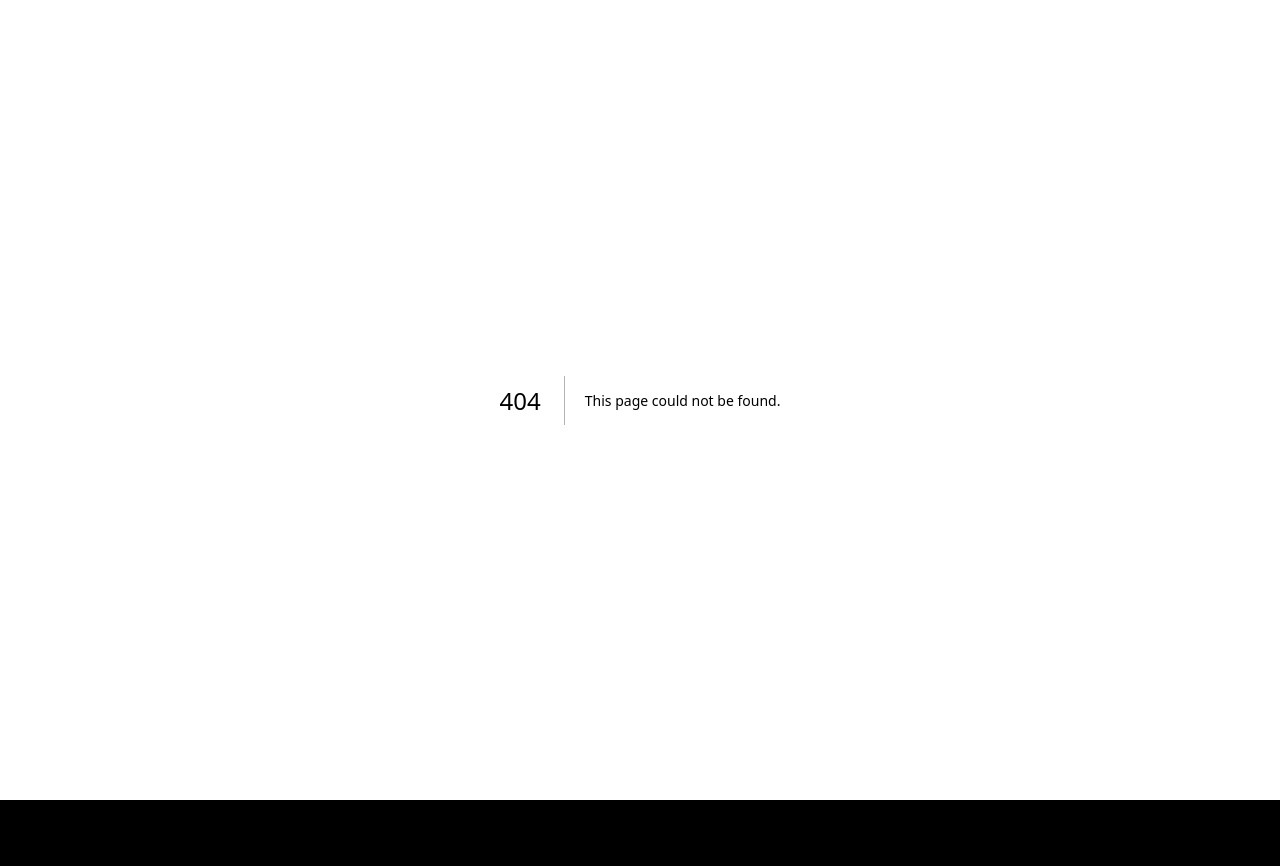
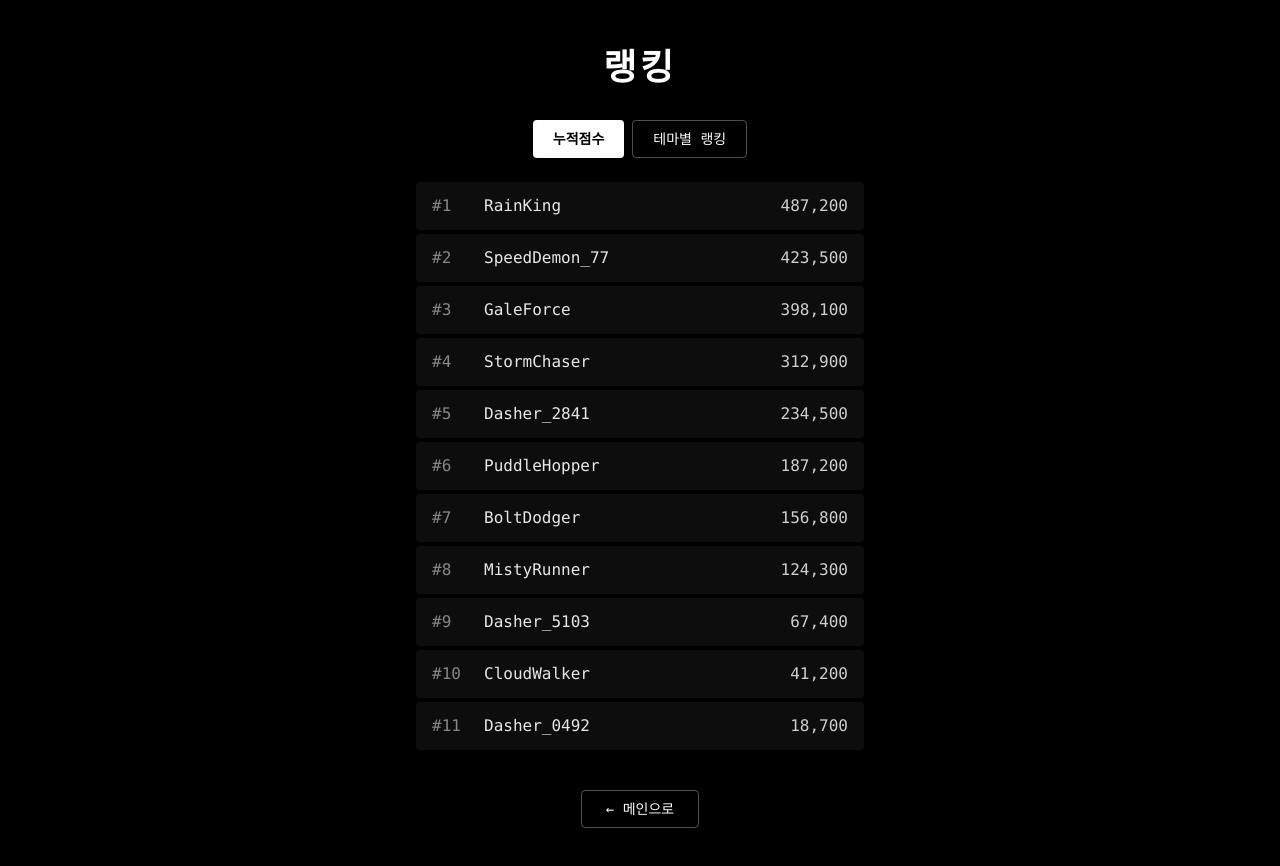
Before and after one commit to LEESOLL/rain-dash, a Next.js app: page /ranking in a window 1280 px wide. Before the commit this address had no page. Shown: the top 866 px of the page. Before the commit the page ends 800 px from the top, so only its background shows below. Built offline with nearby package versions, Linux system fonts and the light colour scheme.

Commit message:
feat(ranking): 랭킹 시스템 추가 — 누적점수/테마별 랭킹, Mock 데이터, ME 하이라이트

```diff
--- a/app/page.tsx
+++ b/app/page.tsx
@@ -39,6 +39,12 @@ export default function Home() {
           >
             게임 방법
           </Link>
+          <Link
+            href="/ranking"
+            className="rounded border border-white/30 px-8 py-3 text-center text-lg tracking-widest transition hover:bg-white/10"
+          >
+            랭킹 보기
+          </Link>
         </div>
       </div>
     </main>
--- /dev/null
+++ b/app/ranking/page.tsx
@@ -0,0 +1,139 @@
+"use client";
+
+import Link from "next/link";
+import { useEffect, useState, useSyncExternalStore } from "react";
+import {
+  getServerRankingSnapshot,
+  readBundleRanking,
+  readCumulativeRanking,
+  refreshRanking,
+  subscribeRanking,
+} from "@/features/ranking/rankingStore";
+import type { RankEntry } from "@/features/ranking/types";
+import { getBundles } from "@/features/stage/stageRepository";
+
+type Tab = "cumulative" | "theme";
+
+export default function RankingsPage() {
+  const [tab, setTab] = useState<Tab>("cumulative");
+  const [bundleId, setBundleId] = useState<string>("rainy-day");
+
+  useEffect(() => {
+    refreshRanking();
+  }, []);
+
+  const cumulative = useSyncExternalStore(
+    subscribeRanking,
+    readCumulativeRanking,
+    getServerRankingSnapshot,
+  );
+
+  const bundleEntries = useSyncExternalStore(
+    subscribeRanking,
+    () => readBundleRanking(bundleId),
+    getServerRankingSnapshot,
+  );
+
+  const bundles = getBundles();
+
+  return (
+    <main className="flex min-h-dvh flex-col items-center bg-black px-4 py-12 font-mono text-white">
+      <h1 className="mb-8 text-4xl font-bold tracking-widest">랭킹</h1>
+
+      <div className="mb-6 flex gap-2">
+        <button
+          onClick={() => setTab("cumulative")}
+          className={`rounded px-5 py-2 text-sm transition ${
+            tab === "cumulative"
+              ? "bg-white font-bold text-black"
+              : "border border-white/30 hover:bg-white/10"
+          }`}
+        >
+          누적점수
+        </button>
+        <button
+          onClick={() => setTab("theme")}
+          className={`rounded px-5 py-2 text-sm transition ${
+            tab === "theme"
+              ? "bg-white font-bold text-black"
+              : "border border-white/30 hover:bg-white/10"
+          }`}
+        >
+          테마별 랭킹
+        </button>
+      </div>
+
+      <div className="w-full max-w-md">
+        {tab === "cumulative" && <RankList entries={cumulative} />}
+
+        {tab === "theme" && (
+          <div className="flex flex-col gap-4">
+            <select
+              value={bundleId}
+              onChange={(e) => setBundleId(e.target.value)}
+              className="rounded border border-white/30 bg-white/10 px-3 py-2 text-white outline-none focus:border-white"
+            >
+              {bundles.map((b) => (
+                <option key={b.id} value={b.id} className="bg-black text-white">
+                  {b.name}
+                </option>
+              ))}
+            </select>
+            <RankList entries={bundleEntries} />
+          </div>
+        )}
+      </div>
+
+      <Link
+        href="/"
+        className="mt-10 rounded border border-white/30 px-6 py-2 text-sm transition hover:bg-white/10"
+      >
+        ← 메인으로
+      </Link>
+    </main>
+  );
+}
+
+function RankList({ entries }: { entries: RankEntry[] }) {
+  if (entries.length === 0) {
+    return (
+      <div className="rounded border border-white/10 py-8 text-center text-sm opacity-50">
+        기록 없음
+      </div>
+    );
+  }
+
+  return (
+    <ol className="flex flex-col gap-1">
+      {entries.map((e, i) => (
+        <li
+          key={`${e.nickname}-${i}`}
+          className={`flex items-center justify-between rounded px-4 py-3 ${
+            e.isMe
+              ? "border border-yellow-400/60 bg-yellow-400/15"
+              : "bg-white/5"
+          }`}
+        >
+          <div className="flex items-center gap-3">
+            <span className="w-10 opacity-50">#{i + 1}</span>
+            <span
+              className={e.isMe ? "font-bold text-yellow-200" : "text-white/90"}
+            >
+              {e.nickname}
+            </span>
+            {e.isMe && (
+              <span className="rounded bg-yellow-400 px-1.5 py-0.5 text-[10px] font-bold text-black">
+                ME
+              </span>
+            )}
+          </div>
+          <span
+            className={e.isMe ? "font-bold text-yellow-200" : "text-white/80"}
+          >
+            {e.score.toLocaleString()}
+          </span>
+        </li>
+      ))}
+    </ol>
+  );
+}
--- a/features/game/engine/createEngine.ts
+++ b/features/game/engine/createEngine.ts
@@ -1,5 +1,6 @@
 import type { Item, Shelter } from "@/features/stage/types";
 import {
+  addCumulativeScore,
   getBestScore,
   markCleared,
   recordBestScore,
@@ -233,6 +234,7 @@ export function createEngine(config: EngineConfig): Engine {
       state.bestScore = Math.max(prevBest, total);
       recordBestScore(stage.id, total);
       markCleared(stage.id);
+      addCumulativeScore(total);
     }
 
     if (state.onGround) {
--- /dev/null
+++ b/features/ranking/mockData.ts
@@ -0,0 +1,106 @@
+import type { MockUser } from "./types";
+
+/** 랭킹 데모용 가상 유저들. 향후 서버 연동 시 교체될 임시 데이터. */
+export const MOCK_USERS: MockUser[] = [
+  {
+    nickname: "RainKing",
+    cumulativeScore: 487_200,
+    bundleScores: {
+      "rainy-day": 124_500,
+      "rainy-night": 98_700,
+      "snowy-day": 76_300,
+      "snowy-night": 65_400,
+      "future-city": 89_200,
+      "space-station": 33_100,
+    },
+  },
+  {
+    nickname: "SpeedDemon_77",
+    cumulativeScore: 423_500,
+    bundleScores: {
+      "rainy-day": 142_800,
+      "rainy-night": 108_200,
+      "snowy-day": 95_400,
+      "future-city": 77_100,
+    },
+  },
+  {
+    nickname: "GaleForce",
+    cumulativeScore: 398_100,
+    bundleScores: {
+      "rainy-day": 89_400,
+      "rainy-night": 76_200,
+      "snowy-day": 84_300,
+      "snowy-night": 72_500,
+      "future-city": 45_600,
+      "space-station": 30_100,
+    },
+  },
+  {
+    nickname: "StormChaser",
+    cumulativeScore: 312_900,
+    bundleScores: {
+      "rainy-day": 104_600,
+      "rainy-night": 87_300,
+      "snowy-night": 58_200,
+      "future-city": 62_800,
+    },
+  },
+  {
+    nickname: "Dasher_2841",
+    cumulativeScore: 234_500,
+    bundleScores: {
+      "rainy-day": 78_900,
+      "rainy-night": 56_300,
+      "snowy-day": 43_200,
+    },
+  },
+  {
+    nickname: "PuddleHopper",
+    cumulativeScore: 187_200,
+    bundleScores: {
+      "rainy-day": 95_400,
+      "rainy-night": 67_800,
+    },
+  },
+  {
+    nickname: "BoltDodger",
+    cumulativeScore: 156_800,
+    bundleScores: {
+      "rainy-night": 89_200,
+      "snowy-night": 54_200,
+    },
+  },
+  {
+    nickname: "MistyRunner",
+    cumulativeScore: 124_300,
+    bundleScores: {
+      "rainy-day": 56_400,
+      "rainy-night": 34_200,
+      "snowy-day": 28_700,
+    },
+  },
+  {
+    nickname: "Dasher_5103",
+    cumulativeScore: 67_400,
+    bundleScores: {
+      "rainy-day": 34_200,
+      "rainy-night": 22_100,
+    },
+  },
+  {
+    nickname: "CloudWalker",
+    cumulativeScore: 41_200,
+    bundleScores: {
+      "rainy-day": 28_700,
+      "snowy-day": 12_500,
+    },
+  },
+  {
+    nickname: "Dasher_0492",
+    cumulativeScore: 18_700,
+    bundleScores: {
+      "rainy-day": 18_700,
+    },
+  },
+];
--- /dev/null
+++ b/features/ranking/rankingRepository.ts
@@ -0,0 +1,58 @@
+import {
+  getCumulativeScore,
+  getProgress,
+} from "@/features/stage/stageProgressRepository";
+import { getBundle } from "@/features/stage/stageRepository";
+import { getUser } from "@/features/user/userRepository";
+import { MOCK_USERS } from "./mockData";
+import type { RankEntry } from "./types";
+
+export function getCumulativeRanking(): RankEntry[] {
+  const me = getUser();
+  const myScore = getCumulativeScore();
+
+  const entries: RankEntry[] = MOCK_USERS.map((u) => ({
+    nickname: u.nickname,
+    score: u.cumulativeScore,
+    isMe: false,
+  }));
+
+  if (me) {
+    entries.push({
+      nickname: me.nickname,
+      score: myScore,
+      isMe: true,
+    });
+  }
+
+  return entries.sort((a, b) => b.score - a.score);
+}
+
+export function getBundleRanking(bundleId: string): RankEntry[] {
+  const me = getUser();
+  const progress = getProgress();
+  const bundle = getBundle(bundleId);
+
+  const myBundleScore = bundle
+    ? bundle.stageIds.reduce(
+        (sum, sid) => sum + (progress.bestScores[sid] ?? 0),
+        0,
+      )
+    : 0;
+
+  const entries: RankEntry[] = MOCK_USERS.map((u) => ({
+    nickname: u.nickname,
+    score: u.bundleScores[bundleId] ?? 0,
+    isMe: false,
+  })).filter((e) => e.score > 0);
+
+  if (me) {
+    entries.push({
+      nickname: me.nickname,
+      score: myBundleScore,
+      isMe: true,
+    });
+  }
+
+  return entries.sort((a, b) => b.score - a.score);
+}
--- /dev/null
+++ b/features/ranking/rankingStore.ts
@@ -0,0 +1,43 @@
+import { getBundleRanking, getCumulativeRanking } from "./rankingRepository";
+import type { RankEntry } from "./types";
+
+const EMPTY: RankEntry[] = [];
+
+let cumulativeCache: RankEntry[] | undefined;
+const bundleCache = new Map<string, RankEntry[]>();
+const listeners = new Set<() => void>();
+
+export function readCumulativeRanking(): RankEntry[] {
+  if (typeof window === "undefined") return EMPTY;
+  if (cumulativeCache === undefined) {
+    cumulativeCache = getCumulativeRanking();
+  }
+  return cumulativeCache;
+}
+
+export function readBundleRanking(bundleId: string): RankEntry[] {
+  if (typeof window === "undefined") return EMPTY;
+  let cached = bundleCache.get(bundleId);
+  if (!cached) {
+    cached = getBundleRanking(bundleId);
+    bundleCache.set(bundleId, cached);
+  }
+  return cached;
+}
+
+export function subscribeRanking(cb: () => void): () => void {
+  listeners.add(cb);
+  return () => {
+    listeners.delete(cb);
+  };
+}
+
+export function refreshRanking(): void {
+  cumulativeCache = undefined;
+  bundleCache.clear();
+  for (const l of listeners) l();
+}
+
+export function getServerRankingSnapshot(): RankEntry[] {
+  return EMPTY;
+}
--- /dev/null
+++ b/features/ranking/types.ts
@@ -0,0 +1,11 @@
+export type RankEntry = {
+  nickname: string;
+  score: number;
+  isMe: boolean;
+};
+
+export type MockUser = {
+  nickname: string;
+  cumulativeScore: number;
+  bundleScores: Record<string, number>;
+};
--- a/features/stage/data/bundles.ts
+++ b/features/stage/data/bundles.ts
@@ -42,5 +42,10 @@ export const BUNDLES: Bundle[] = [
     status: "coming-soon",
   },
   { id: "future-city", name: "미래 도시", stageIds: [], status: "coming-soon" },
-  { id: "space", name: "우주", stageIds: [], status: "coming-soon" },
+  {
+    id: "space-station",
+    name: "우주 정거장",
+    stageIds: [],
+    status: "coming-soon",
+  },
 ];
--- a/features/stage/stageProgressRepository.ts
+++ b/features/stage/stageProgressRepository.ts
@@ -7,6 +7,7 @@ const DEFAULT_PROGRESS: StageProgress = {
   clearedStageIds: [],
   bestScores: {},
   attemptCounts: {},
+  cumulativeScore: 0,
 };
 
 export function getProgress(): StageProgress {
@@ -42,6 +43,20 @@ export function recordBestScore(stageId: string, score: number): StageProgress {
   return updated;
 }
 
+export function getCumulativeScore(): number {
+  return getProgress().cumulativeScore ?? 0;
+}
+
+export function addCumulativeScore(amount: number): StageProgress {
+  const current = getProgress();
+  const updated: StageProgress = {
+    ...current,
+    cumulativeScore: (current.cumulativeScore ?? 0) + amount,
+  };
+  setData(KEY, updated);
+  return updated;
+}
+
 export function incrementAttemptCount(stageId: string): StageProgress {
   const current = getProgress();
   const prevCount = current.attemptCounts[stageId] ?? 0;
--- a/features/stage/types.ts
+++ b/features/stage/types.ts
@@ -60,4 +60,5 @@ export type StageProgress = {
   clearedStageIds: string[];
   bestScores: { [stageId: string]: number };
   attemptCounts: { [stageId: string]: number };
+  cumulativeScore: number;
 };
```
